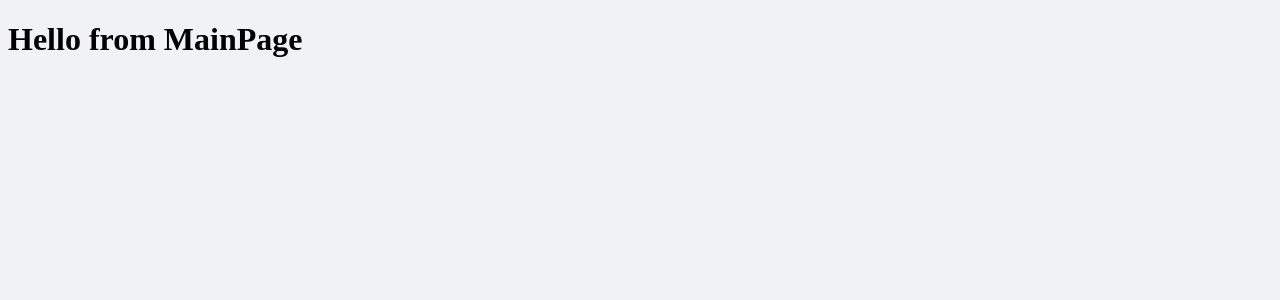
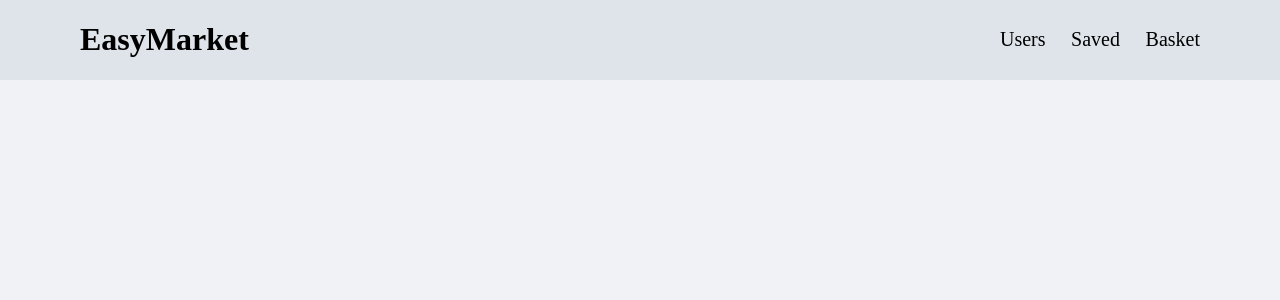
Before and after one commit to LukaButikashvili/ecommerce, a React (Create React App) app: page / in a window 1280 px wide. Shown: the top 300 px of the page. Built offline with nearby package versions, Linux system fonts and the light colour scheme.

Commit message:
feat: add Header component

```diff
--- /dev/null
+++ b/src/components/Header/Header.jsx
@@ -0,0 +1,45 @@
+import React from "react";
+import { NavLink } from "react-router-dom";
+import routes from "../../config/routes";
+import HeaderCSS from "./Header.module.css";
+
+const Header = () => {
+  return (
+    <header className={HeaderCSS.header}>
+      <div className={HeaderCSS.headerWrapper}>
+        <div>
+          <NavLink to={routes.MAIN_PAGE}>
+            <h1>EasyMarket</h1>
+          </NavLink>
+        </div>
+        <nav>
+          <ul className={HeaderCSS.ul}>
+            <li>
+              <NavLink
+                to={routes.USERS_PAGE}
+                className={(props) =>
+                  props.isActive ? HeaderCSS.active : null
+                }
+              >
+                Users
+              </NavLink>
+            </li>
+            <li>
+              <NavLink
+                to={routes.SAVED_PAGE}
+                className={(props) =>
+                  props.isActive ? HeaderCSS.active : null
+                }
+              >
+                Saved
+              </NavLink>
+            </li>
+            <li>Basket</li>
+          </ul>
+        </nav>
+      </div>
+    </header>
+  );
+};
+
+export default Header;
--- /dev/null
+++ b/src/components/Header/Header.module.css
@@ -0,0 +1,25 @@
+.header {
+  position: fixed;
+  top: 0;
+  left: 0;
+  width: 100%;
+  background-color: #dfe4ea;
+}
+.headerWrapper {
+  max-width: 1140px;
+  padding: 0 10px;
+  margin: 0 auto;
+  display: flex;
+  justify-content: space-between;
+  align-items: center;
+}
+.ul {
+  display: flex;
+  justify-content: space-between;
+  width: 15rem;
+  font-size: 1.25rem;
+}
+.active {
+  color: black;
+  font-weight: 600;
+}
--- a/src/pages/Main/index.jsx
+++ b/src/pages/Main/index.jsx
@@ -1,7 +1,10 @@
+import Header from "../../components/Header/Header";
+
 const MainPage = () => {
   return (
     <div>
-      <h1>Hello from MainPage</h1>
+      <Header />
+      {/* <h1>Hello from MainPage</h1> */}
     </div>
   );
 };
--- a/src/pages/Product/index.jsx
+++ b/src/pages/Product/index.jsx
@@ -1,7 +1,10 @@
+import Header from "../../components/Header/Header";
+
 const ProductPage = () => {
   return (
     <div>
-      <h1>Hello from ProductPage</h1>
+      <Header />
+      {/* <h1>Hello from ProductPage</h1> */}
     </div>
   );
 };
--- a/src/pages/Saved/index.jsx
+++ b/src/pages/Saved/index.jsx
@@ -1,7 +1,10 @@
+import Header from "../../components/Header/Header";
+
 const SavedPage = () => {
   return (
     <div>
-      <h1>Hello from SavedPage</h1>
+      <Header />
+      {/* <h1>Hello from SavedPage</h1> */}
     </div>
   );
 };
--- a/src/pages/UserDetailed/index.jsx
+++ b/src/pages/UserDetailed/index.jsx
@@ -1,7 +1,10 @@
+import Header from "../../components/Header/Header";
+
 const UserDetailedPage = () => {
   return (
     <div>
-      <h1>Hello from UserDetailedPage</h1>
+      <Header />
+      {/* <h1>Hello from UserDetailedPage</h1> */}
     </div>
   );
 };
--- a/src/pages/Users/index.jsx
+++ b/src/pages/Users/index.jsx
@@ -1,7 +1,10 @@
+import Header from "../../components/Header/Header";
+
 const UsersPage = () => {
   return (
     <div>
-      <h1>Hello from UsersPage</h1>
+      <Header />
+      {/* <h1>Hello from UsersPage</h1> */}
     </div>
   );
 };
```
